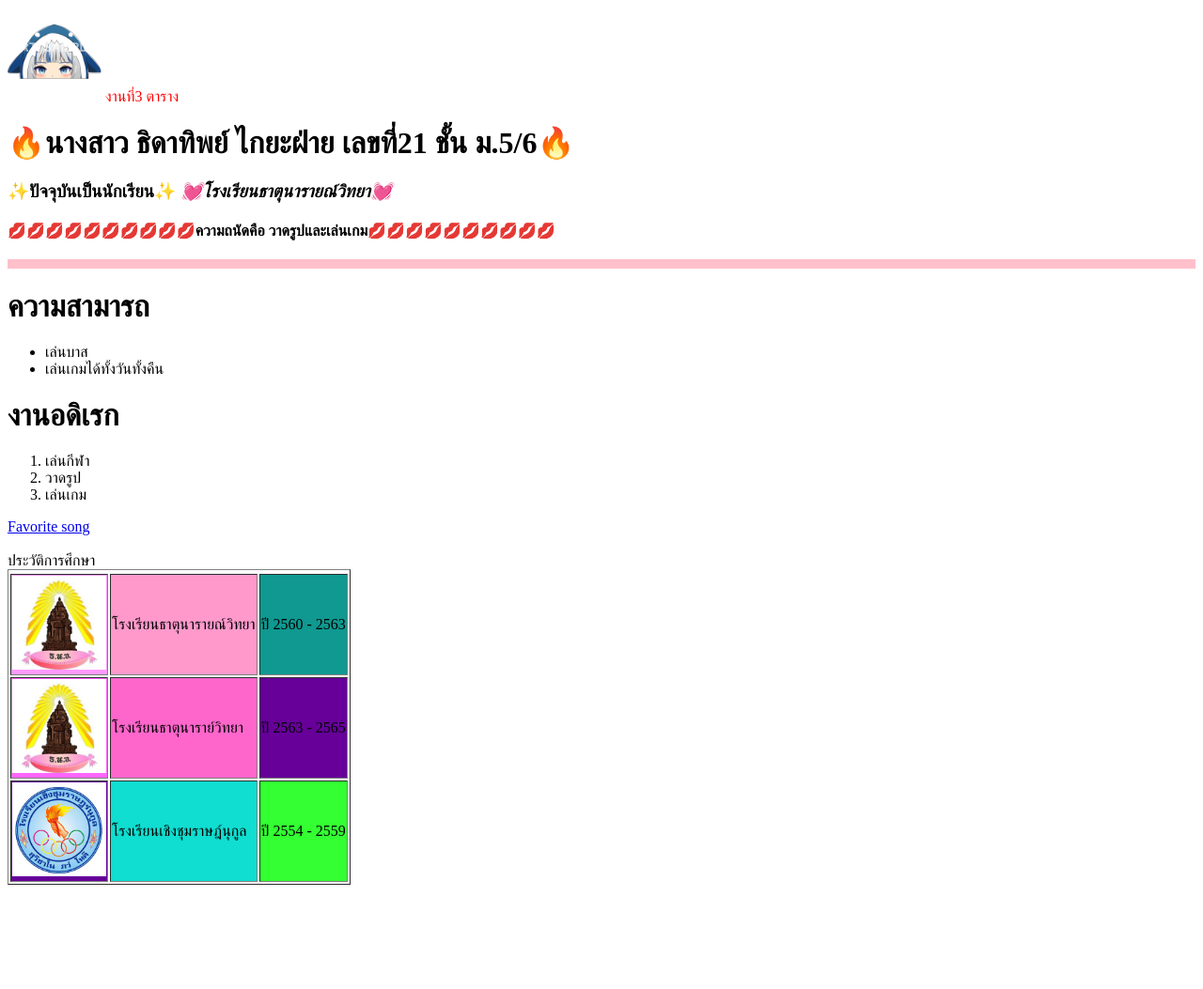
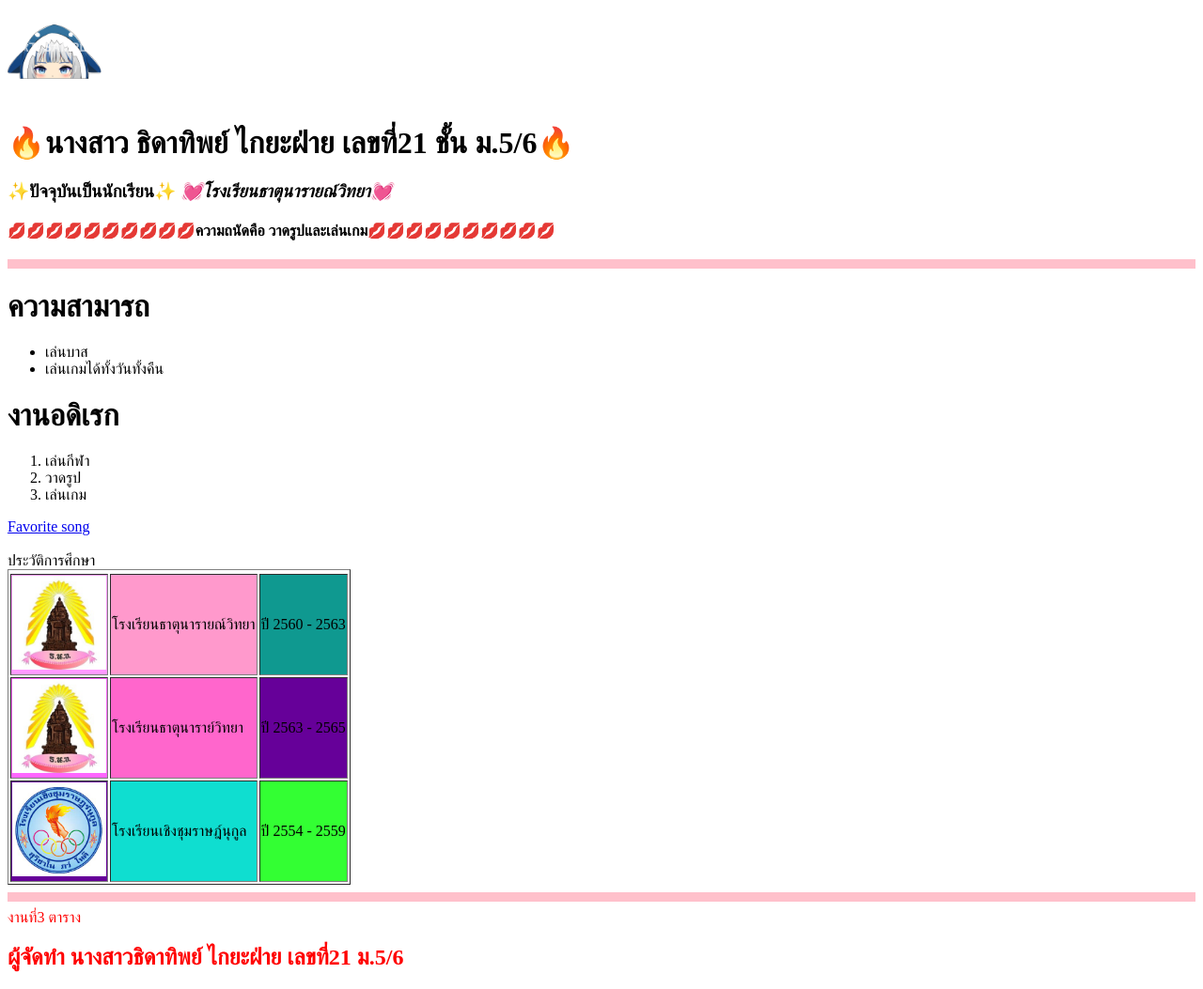
Before and after one commit to 21TidathipTon/21Tidathip, a plain HTML site: page work3.html in a window 1280 px wide. Shown: the whole page at 94% size. Before the commit the page ends 950 px from the top, so only its background shows below. Drawn offline with Linux system fonts and the light colour scheme; files whose address does not match are found by name.

Commit message:
Add files via upload

```diff
--- a/work3.html
+++ b/work3.html
@@ -7,9 +7,6 @@
   </head>
   <body>
     <img src="/งาน/ton.jpg" width="100"height="100">
-   <font color="red"
-    <h2>งานที่3 ตาราง</h2>
-   </font>
     <h1>🔥นางสาว ธิดาทิพย์ ไกยะฝ่าย เลขที่21 ชั้น ม.5/6🔥</h1>
     <h3>✨ปัจจุบันเป็นนักเรียน✨ <I><b>💓โรงเรียนธาตุนารายณ์วิทยา💓</b></I></h3>
     <h4>💋💋💋💋💋💋💋💋💋💋ความถนัดคือ วาดรูปและเล่นเกม💋💋💋💋💋💋💋💋💋💋</h4>
@@ -51,3 +48,8 @@
 <tbody>
   </table
 <html>
+    <hr size="10"color="pink"/>
+    <font color="red"
+    <h2>งานที่3 ตาราง</h2>
+    <h2>ผู้จัดทำ นางสาวธิดาทิพย์ ไกยะฝ่าย เลขที่21 ม.5/6</h2>
+   </font>
```
